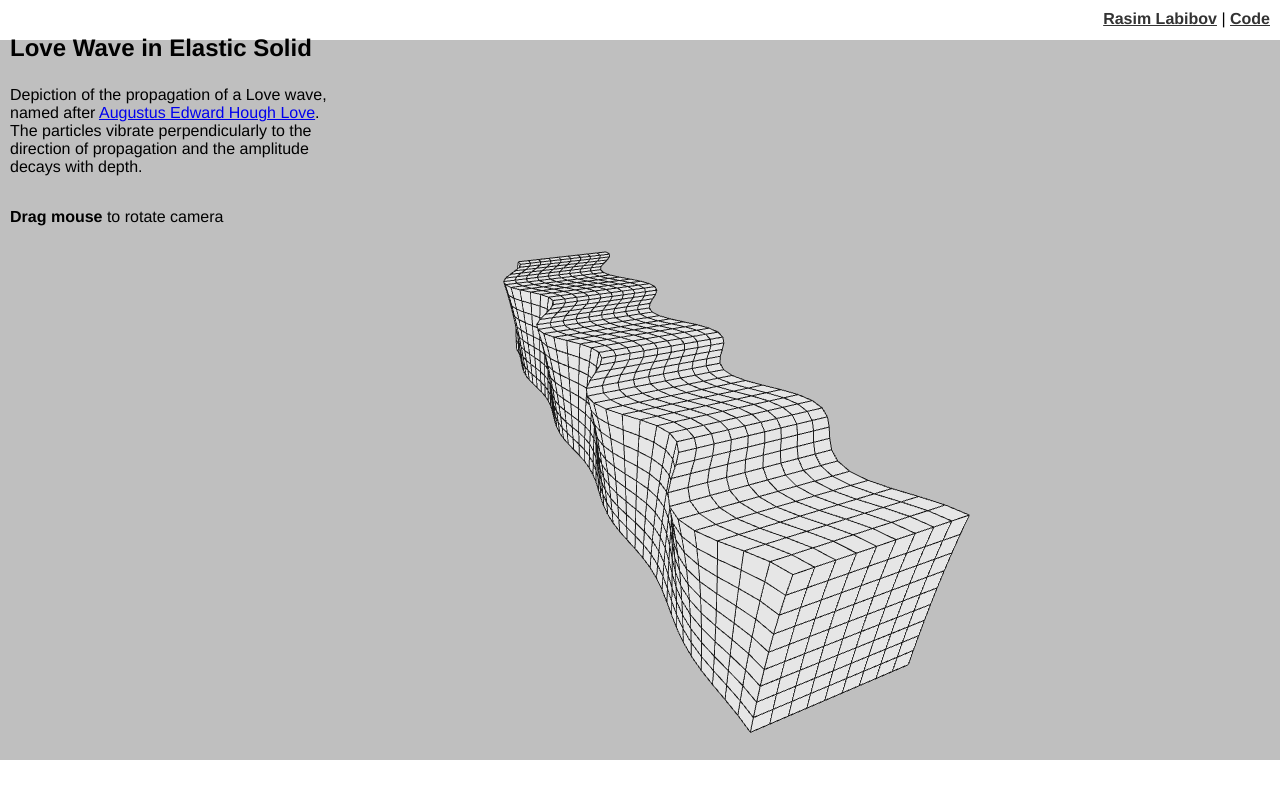
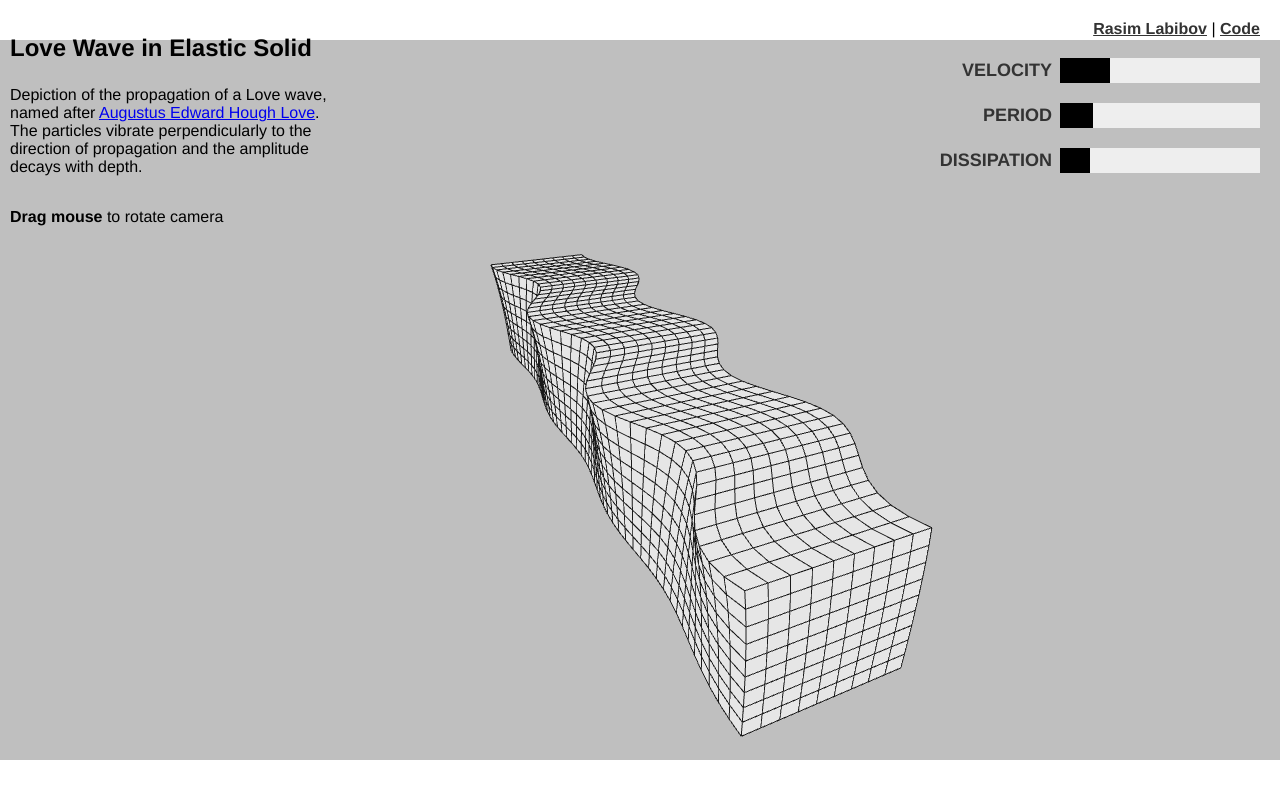
Before and after one commit to Postrediori/WavesOnSurfaces, a plain HTML site: page index.html in a window 1280 px wide. Drawn offline with Linux system fonts and the light colour scheme; animation ran at ten frames a second.

Commit message:
Add HUI to control simulation

```diff
--- a/css/index.css
+++ b/css/index.css
@@ -27,10 +27,16 @@ canvas {
 
 #hud {
   position: absolute;
-  top: 0;
-  right: 0;
+  top: 20px;
+  right: 20px;
+
+  text-align: right;
+
+  user-select: none;
+  -moz-user-select: none;
+  -webkit-user-select: none;
+  -ms-user-select: none;
   z-index: 3;
-  padding: 10px;
 }
 
 #hud a {
@@ -46,6 +52,46 @@ canvas {
 #hud a:visited {
   color: #333333;
 }
+
+#velocity-wrapper {
+  margin-top: 20px;
+  line-height: 0;
+}
+
+#dissipation-wrapper {
+  margin-top: 20px;
+  line-height: 0;
+}
+
+#period-wrapper {
+  margin-top: 20px;
+  line-height: 0;
+}
+
+.slider {
+  width: 200px;
+  height: 25px;
+  background-color: #eeeeee;
+  display: inline-block;
+  position: relative;
+  cursor: ew-resize;
+}
+
+.label {
+  font-family: Helvetica, Arial, sans-serif;
+  font-weight: 900;
+  color: #333333;
+  font-size: 18px;
+
+  margin-right: 8px;
+
+  vertical-align: top;
+
+  pointer-events: none;
+
+  line-height: 25px;
+}
+
 
 div#info-blocks {
   position: absolute;
--- a/index.html
+++ b/index.html
@@ -12,8 +12,19 @@
     </head>
 
     <body>
-        <div id="hud"><a href="https://postrediori.github.io">Rasim Labibov</a> | <a href="https://github.com/Postrediori/WavesOnSurfaces">Code</a></div>
 
+        <div id="hud">
+            <a href="https://postrediori.github.io">Rasim Labibov</a> | <a href="https://github.com/Postrediori/WavesOnSurfaces">Code</a>
+            <div id="velocity-wrapper">
+                <span class="label">VELOCITY</span><div id="velocity-slider" class="slider"></div>
+            </div>
+            <div id="period-wrapper">
+                <span class="label">PERIOD</span><div id="period-slider" class="slider"></div>
+            </div>
+            <div id="dissipation-wrapper">
+                <span class="label">DISSIPATION</span><div id="dissipation-slider" class="slider"></div>
+            </div>
+        </div>
 
         <div id="info-blocks">
             <div class="info-block" id="love-wave-info">
@@ -33,6 +44,7 @@
         <canvas id="simulator"></canvas>
 
         <script type="text/javascript" src="js/Shared.js"></script>
+        <script type="text/javascript" src="js/UI.js"></script>
         <script type="text/javascript" src="js/Camera.js"></script>
         <script type="text/javascript" src="js/Simulation.js"></script>
         <script type="text/javascript" src="js/index.js"></script>
--- a/js/Shared.js
+++ b/js/Shared.js
@@ -5,9 +5,13 @@
  */
 
 var INITIAL_AMPLITUDE = 1.5,
-    INITIAL_VELOCITY = -2.5,
-    INITIAL_PERIOD = 0.5,
-    INITIAL_DISSIPATION = 1.5;
+    INITIAL_VELOCITY = 2.5,
+    INITIAL_PERIOD = 2.5,
+    INITIAL_DISSIPATION = 1.5,
+    MAX_VELOCITY = 10.0,
+    MAX_DISSIPATION = 10.0,
+    MIN_PERIOD = 1.0,
+    MAX_PERIOD = 10.0;
 
 var OVERLAY_DIV_ID = 'overlay',
     UI_DIV_ID = 'ui',
--- a/js/Simulation.js
+++ b/js/Simulation.js
@@ -35,7 +35,7 @@ var Simulator = function(canvas, width, height) {
     var currentTime = 0.0,
         waveAmplitude = INITIAL_AMPLITUDE,
         waveVelocity = INITIAL_VELOCITY,
-        wavePeriod = INITIAL_PERIOD,
+        wavePeriod = 1.0 / INITIAL_PERIOD,
         waveDissipation = INITIAL_DISSIPATION;
 
     gl.clearColor.apply(gl, CLEAR_COLOR);
@@ -192,6 +192,18 @@ var Simulator = function(canvas, width, height) {
     gl.bindBuffer(gl.ELEMENT_ARRAY_BUFFER, cubeOutlineIndexBufferFront);
     gl.bufferData(gl.ELEMENT_ARRAY_BUFFER, new Uint16Array(cubeOutlineIndicesFront), gl.STATIC_DRAW);
 
+    this.setVelocity = function (newVelocity) {
+        waveVelocity = newVelocity;
+    };
+
+    this.setPeriod = function (newPeriod) {
+        wavePeriod = 1.0 / newPeriod;
+    };
+
+    this.setDissipation = function (newDissipation) {
+        waveDissipation = newDissipation;
+    };
+
     this.resize = function (width, height) {
         canvas.width = width;
         canvas.height = height;
--- /dev/null
+++ b/js/UI.js
@@ -0,0 +1,59 @@
+
+var Slider = function (element, min, max, initialValue, changeCallback) {
+    var div = element;
+
+    var innerDiv = document.createElement('div');
+    innerDiv.style.position = 'absolute';
+    innerDiv.style.height = div.offsetHeight + 'px';
+
+    div.appendChild(innerDiv);
+
+    var color = 'black';
+
+    var value = initialValue;
+
+    this.setColor = function (newColor) {
+        color = newColor;
+        redraw();
+    };
+
+    this.getValue = function () {
+        return value;
+    };
+
+    var mousePressed = false;
+
+    var redraw = function () {
+        var fraction = (value - min) / (max - min);
+        innerDiv.style.background = color;
+        innerDiv.style.width = fraction * div.offsetWidth + 'px';
+        innerDiv.style.height = div.offsetHeight + 'px';
+    };
+
+    redraw();
+
+    div.addEventListener('mousedown', function (event) {
+        mousePressed = true;
+        onChange(event);
+    });
+
+    document.addEventListener('mouseup', function (event) {
+        mousePressed = false;
+    });
+
+    document.addEventListener('mousemove', function (event) {
+        if (mousePressed) {
+            onChange(event);
+        }
+    });
+
+    var onChange = function (event) {
+        var mouseX = getMousePosition(event, div).x;
+
+        value = clamp((mouseX / div.offsetWidth) * (max - min) + min, min, max);
+
+        changeCallback(value);
+
+        redraw();
+    };
+};
--- a/js/index.js
+++ b/js/index.js
@@ -6,6 +6,18 @@ var main = function () {
         uiDiv = document.getElementById(UI_DIV_ID);
 
     var simulator = new Simulator(simulatorCanvas, 640, 480);
+
+    var velocitySlider = new Slider(document.getElementById('velocity-slider'), 0.0, MAX_VELOCITY, INITIAL_VELOCITY, function (value) {
+        simulator.setVelocity(value);
+    });
+
+    var periodSlider = new Slider(document.getElementById('period-slider'), MIN_PERIOD, MAX_PERIOD, INITIAL_PERIOD, function (value) {
+        simulator.setPeriod(value);
+    });
+
+    var dissipationSlider = new Slider(document.getElementById('dissipation-slider'), 0.0, MAX_DISSIPATION, INITIAL_DISSIPATION, function (value) {
+        simulator.setDissipation(value);
+    });
 
     var camera = new Camera();
     var projectionMatrix = makePerspectiveMatrix(new Float32Array(16), FOV, MIN_ASPECT, NEAR, FAR);
```
